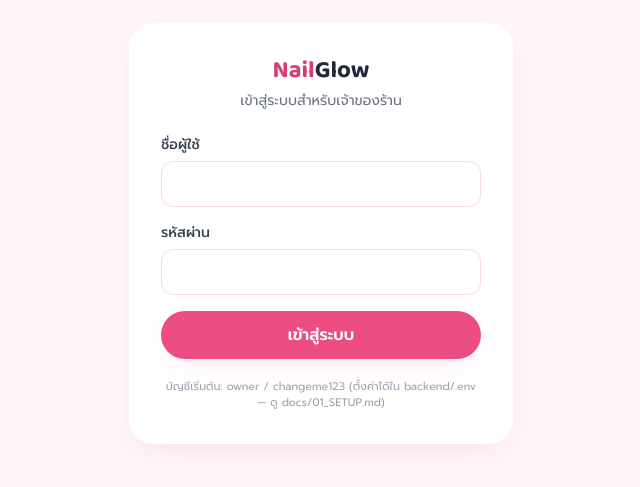
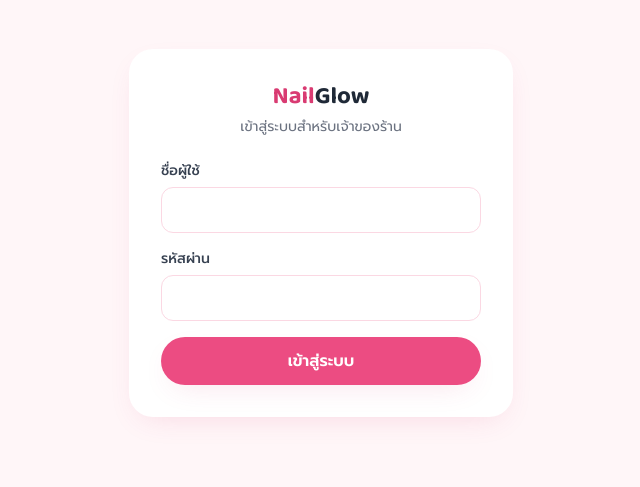
Before and after one commit to cyos8147/Project-Nail, a React (Vite) app in the folder frontend/: page /admin/login in a window 1280 px wide. Shown: the part 167-654 px from the top of the page, without its empty margins (319-959 px from the left). Built offline with nearby package versions, Linux system fonts and the light colour scheme; no server answers.

Commit message:
Update AdminLoginPage.jsx

```diff
--- a/frontend/src/pages/admin/AdminLoginPage.jsx
+++ b/frontend/src/pages/admin/AdminLoginPage.jsx
@@ -61,9 +61,6 @@ export default function AdminLoginPage() {
           </button>
           {error && <p className="text-sm text-red-500 text-center">{error}</p>}
         </form>
-        <p className="text-[11px] text-gray-400 text-center mt-5">
-          บัญชีเริ่มต้น: owner / changeme123 (ตั้งค่าได้ใน backend/.env — ดู docs/01_SETUP.md)
-        </p>
       </div>
     </div>
   )
```
